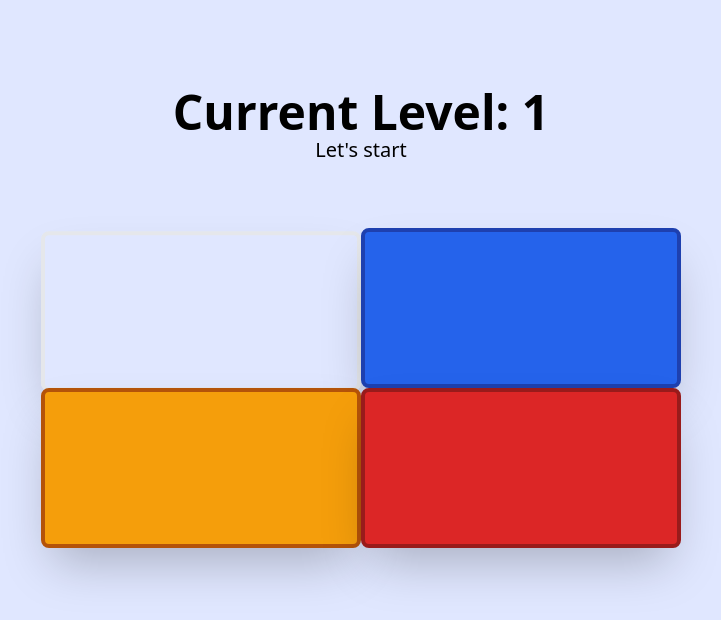
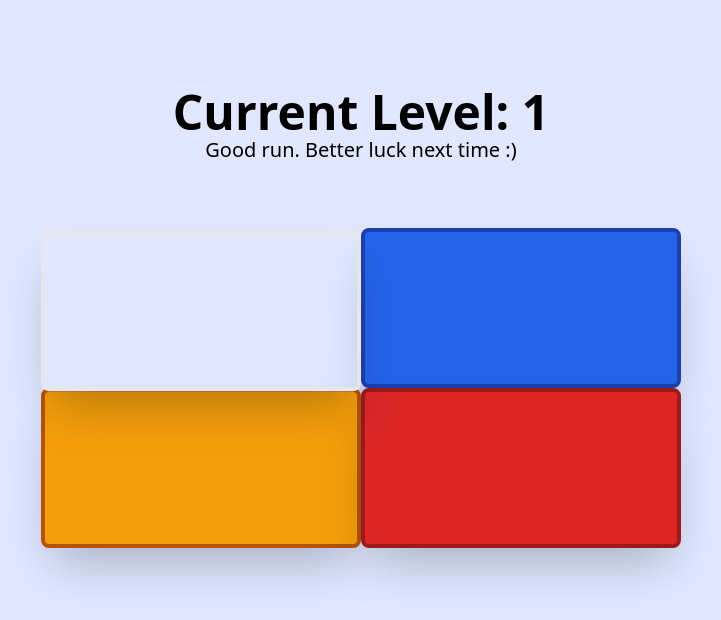
Before and after one commit to keddisa/the-simon-game, a plain HTML site: page index.html in a window 1280 px wide. Both pictures are taken after a click on the button 480 px from the left and 308 px from the top of the page. Shown: the whole page, without its empty margins (279-1000 px from the left). Drawn offline with nearby package versions, Linux system fonts and the light colour scheme.

Commit message:
add logic for a failed attempt

```diff
--- a/index.html
+++ b/index.html
@@ -13,10 +13,10 @@
             <h3 class="text-xl" id="message">Let's start</h3>
         </div>
         <div class="grid grid-cols-4 col-gap-20 row-gap-16 justify-end">
-            <button class="col-start-2 h-40 w-full rounded-lg shadow-2xl transition duration-300 ease-in-out bg-teal-500 border-4 border-teal-700 hover:bg-teal-600 transform color-button" id="green" data-value="green"></button>
-            <button class="col-start-3 h-40 w-full rounded-lg shadow-2xl transition duration-300 ease-in-out bg-blue-600 border-4 border-blue-800 hover:bg-blue-700 transform color-button" id="blue" data-value="blue"></button>
-            <button class="col-start-2 h-40 w-full rounded-lg shadow-2xl transition duration-300 ease-in-out bg-yellow-500 border-4 border-yellow-700 hover:bg-yellow-600 transform color-button" id="yellow" data-value="yellow"></button>
-            <button class="col-start-3 h-40 w-full rounded-lg shadow-2xl transition duration-300 ease-in-out bg-red-600 border-4 border-red-800 hover:bg-red-700 transform color-button" id="red" data-value="red"></button>
+            <button class="col-start-2 h-40 w-full rounded-lg shadow-2xl transition duration-300 ease-in-out bg-teal-500 border-4 border-teal-700 hover:bg-teal-600 color-button" id="green" data-value="green"></button>
+            <button class="col-start-3 h-40 w-full rounded-lg shadow-2xl transition duration-300 ease-in-out bg-blue-600 border-4 border-blue-800 hover:bg-blue-700 color-button" id="blue" data-value="blue"></button>
+            <button class="col-start-2 h-40 w-full rounded-lg shadow-2xl transition duration-300 ease-in-out bg-yellow-500 border-4 border-yellow-700 hover:bg-yellow-600 color-button" id="yellow" data-value="yellow"></button>
+            <button class="col-start-3 h-40 w-full rounded-lg shadow-2xl transition duration-300 ease-in-out bg-red-600 border-4 border-red-800 hover:bg-red-700 color-button" id="red" data-value="red"></button>
         </div>
     </container>
     <script src="https://ajax.googleapis.com/ajax/libs/jquery/3.5.1/jquery.min.js"></script>
--- a/script.js
+++ b/script.js
@@ -32,6 +32,7 @@
     }
 
     $(".color-button").click(function(){
+        if(!gameOver) {
             let colorClicked = $(this).attr("data-value")
             new Audio("sounds/" + colorClicked + ".mp3").play()
             $("#"+colorClicked).animate({  textIndent: 0 }, {
@@ -53,12 +54,29 @@
                 console.log(guessedPattern)
                 if(guessedPattern.length === patternToGuess.length) {
                     guessedPattern = []
+                    $("#message").text(successMessages[Math.floor(Math.random()*successMessages.length)])
                     setTimeout(() => {
                         getNextPatternColor()
                     }, 1500);
                 }
             } else {
                 gameOver = true
+                new Audio("sounds/wrong.mp3").play()
+                $("body").animate({  textIndent: 0 }, {
+                    step: function() {
+                      $(this).removeClass("bg-indigo-100")
+                      $(this).addClass("bg-red-500")
+                    },
+                    duration:'fast'
+                },'swing').animate({  textIndent: 0 }, {
+                    step: function() {
+                      $(this).removeClass("bg-red-500")
+                      $(this).addClass("bg-indigo-100")
+                    },
+                    duration:'fast'
+                },'swing')
+                $("#message").text(failMessages[Math.floor(Math.random()*failMessages.length)])
+            }
         }
     })
 
```
Lines whose indentation alone changed are shown as unchanged.
